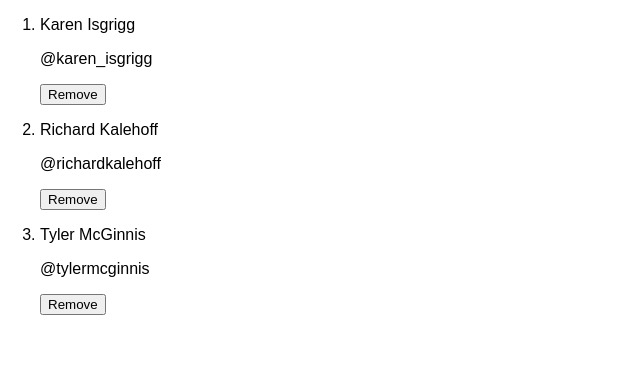
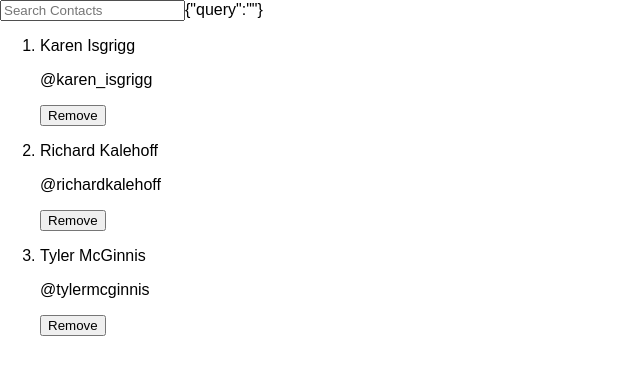
Before and after one commit to francesyu90/ReactExercies, a React (Create React App) app in the folder contacts/: page / in a window 1280 px wide. Shown: the top 374 px of the page, without its empty margins (0-640 px from the left). Built offline with nearby package versions, Linux system fonts and the light colour scheme.

Commit message:
Added search box

```diff
--- a/contacts/package.json
+++ b/contacts/package.json
@@ -5,11 +5,13 @@
   "dependencies": {
     "@material-ui/core": "^3.1.0",
     "contentful": "^7.0.3",
+    "escape-string-regexp": "^1.0.5",
     "prop-types": "^15.6.2",
     "react": "^16.5.2",
     "react-dom": "^16.5.2",
     "react-material-ui": "0.0.1",
-    "react-scripts": "1.1.5"
+    "react-scripts": "1.1.5",
+    "sort-by": "^1.2.0"
   },
   "scripts": {
     "start": "react-scripts start",
--- a/contacts/src/components/ListContacts.js
+++ b/contacts/src/components/ListContacts.js
@@ -8,9 +8,29 @@ class ListContacts extends Component {
         removeContact: PropTypes.func.isRequired
     }
 
+    state = {
+        query: ''
+    }
+
+    updateQuery = (query) => (
+        this.setState({
+            query: query.trim()
+        })
+    )
+
     render() {
 
         return(
+            <div>
+                <div>
+                    <input
+                        type = "text"
+                        placeholder = "Search Contacts"
+                        value = {this.state.query}
+                        onChange = {(event) => this.updateQuery(event.target.value)}
+                    />
+                    {JSON.stringify(this.state)}
+                </div>
                 <ol>
                     {this.props.contacts.map((contact) => (
                         <li key={contact.id}>
@@ -27,6 +47,7 @@ class ListContacts extends Component {
                         </li>
                     ))}
                 </ol>
+            </div>
         );
     }
 
```
Also changed, not shown: 1 other file (tests, documents, lock files or other folders). Lines whose indentation alone changed are shown as unchanged.
